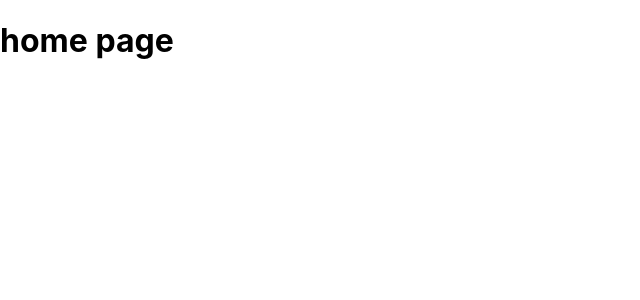
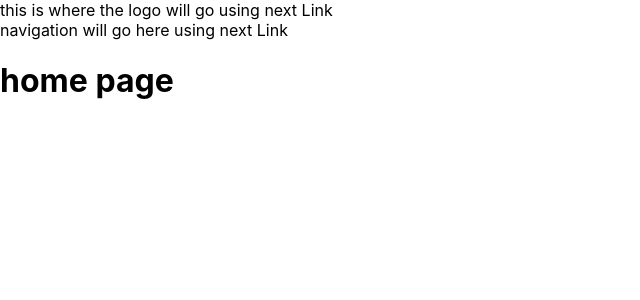
Before and after one commit to bambooss/pz-website, a Next.js app: page / in a window 1280 px wide. Shown: the top 300 px of the page, without its empty margins (0-640 px from the left). Built offline with nearby package versions, Linux system fonts and the light colour scheme.

Commit message:
404 page and layout wrapper added

```diff
--- /dev/null
+++ b/components/layout/layout.js
@@ -0,0 +1,13 @@
+import { Fragment } from 'react';
+import MainHeader from './main-header';
+
+function Layout (props) {
+  return (
+    <Fragment>
+      <MainHeader />
+      <main>{props.children}</main>
+    </Fragment>
+  )
+}
+
+export default Layout;
--- /dev/null
+++ b/components/layout/main-header.js
@@ -0,0 +1,16 @@
+import classes from './main-header.module.css'
+
+function MainHeader() {
+  return (
+    <header>
+      <div>
+        this is where the logo will go using next Link
+      </div>
+      <nav>
+        navigation will go here using next Link
+      </nav>
+    </header>
+  )
+}
+
+export default MainHeader;
--- a/pages/_app.js
+++ b/pages/_app.js
@@ -1,7 +1,12 @@
 import '../styles/globals.css'
+import Layout from '../components/layout/layout'
 
 function MyApp({ Component, pageProps }) {
-  return <Component {...pageProps} />
+  return (
+    <Layout>
+      <Component {...pageProps} />
+    </Layout>
+  )
 }
 
 export default MyApp
```
Also changed, not shown: pages/404.js (added, +7 -0 lines), components/layout/main-header.module.css (added).
